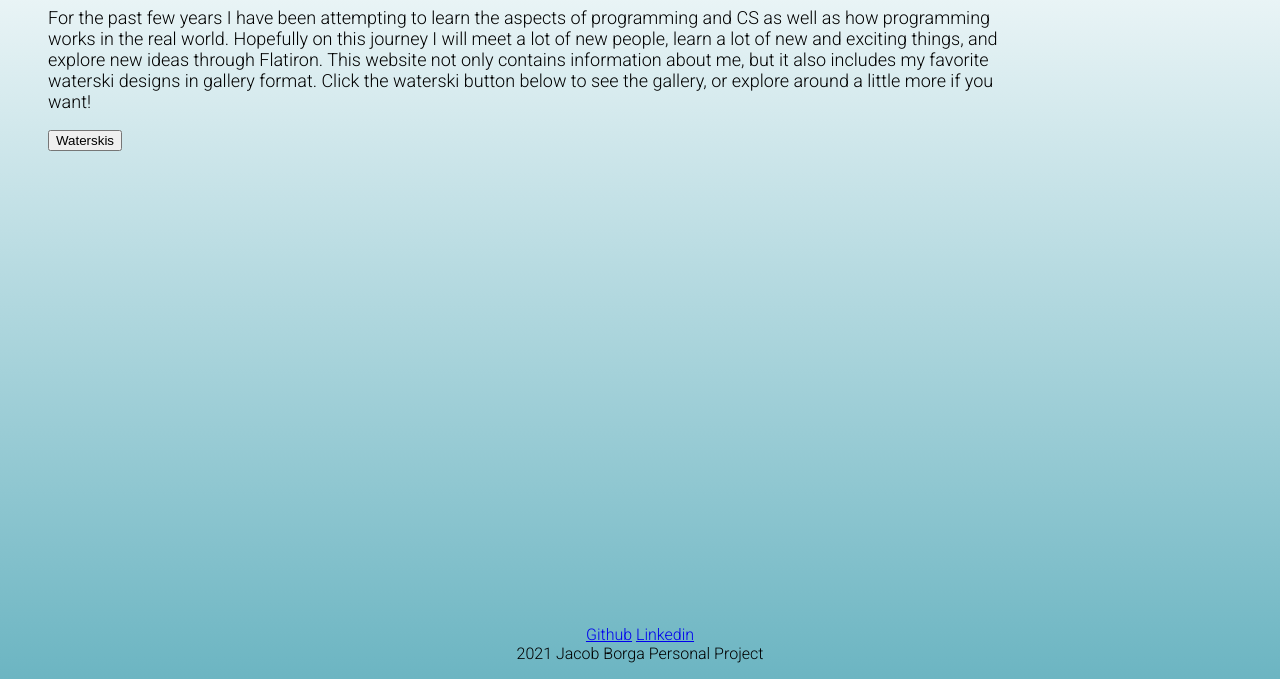
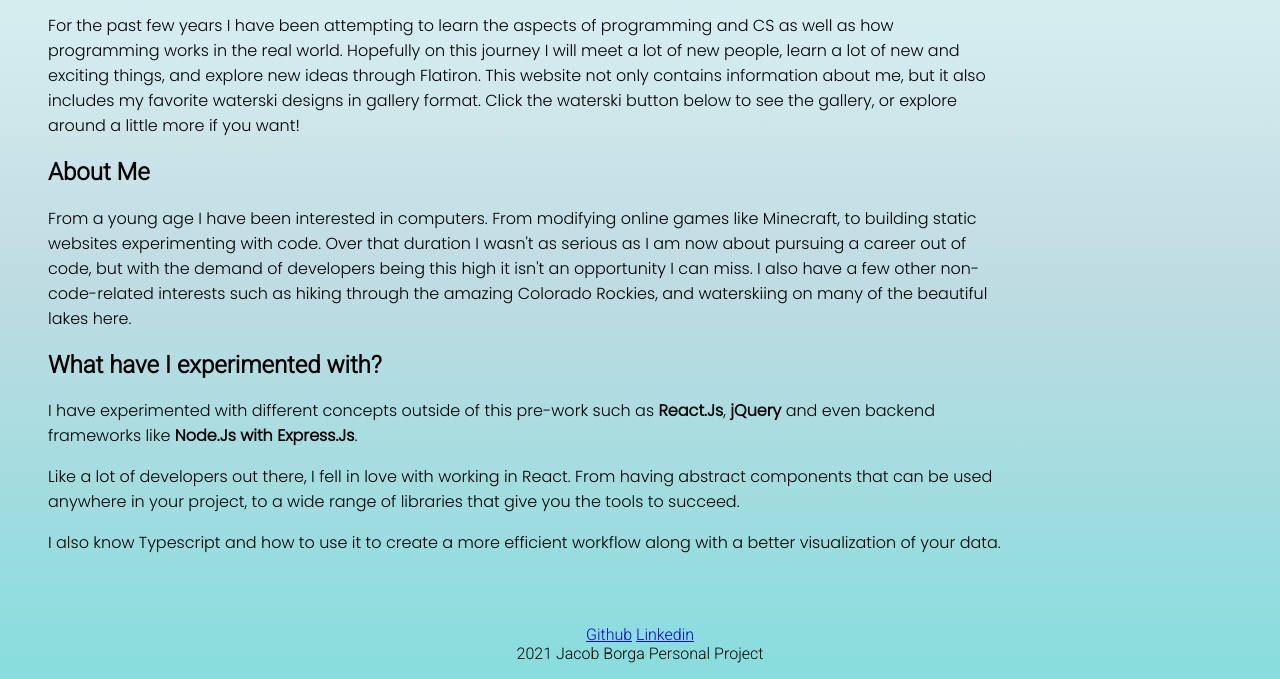
Before and after one commit to jacobborga/PreworkProject, a plain HTML site: page index.html in a window 1280 px wide. Shown: the part 121-800 px from the top of the page. Drawn offline with Linux system fonts and the light colour scheme.

Commit message:
Simple button nav & background gradient

```diff
--- a/index.html
+++ b/index.html
@@ -5,19 +5,42 @@
 	<title>Jacob Borga</title>
 	<link rel="preconnect" href="https://fonts.gstatic.com">
 	<link href="https://fonts.googleapis.com/css2?family=Roboto:wght@300&display=swap" rel="stylesheet">
+	<link rel="preconnect" href="https://fonts.gstatic.com">
+	<link href="https://fonts.googleapis.com/css2?family=Poppins:wght@300&display=swap" rel="stylesheet">
 	<link href="./style.css" rel="stylesheet" type="text/css" />
 </head>
 
 <body onload="initialize()">
 	<section id="main">
-		<h2 id="header">Introduction</h2>
+		<div class="introduction-container">
+			<h2 id="introductionHeader">Introduction</h2>
 			<p>Welcome to my personal site where I will demonstrate what I learned through the Flatiron pre-course work
 				including HTML, CSS, and JS.</p>
 			<p>For the past few years I have been attempting to learn the aspects of programming and CS as well as how
-			programming works in the real world. Hopefully on this journey I will meet a lot of new people, learn a lot
+				programming works in the real world. Hopefully on this journey I will meet a lot of new people, learn a
+				lot
 				of new and exciting things, and explore new ideas through Flatiron. This website not only contains
 				information about me, but it also includes my favorite waterski designs in gallery format. Click the
 				waterski button below to see the gallery, or explore around a little more if you want!</p>
+		</div>
+		<div class="about-me-container">
+			<h2 id="aboutMeHeader">About Me</h2>
+			<p>From a young age I have been interested in computers. From modifying online games like Minecraft, to
+				building static websites experimenting with code. Over that duration I wasn't as serious as I am now
+				about pursuing a career out of code, but with the demand of developers being this high it isn't an
+				opportunity I can miss. I also have a few other non-code-related interests such as hiking through the
+				amazing Colorado Rockies, and waterskiing on many of the beautiful lakes here.</p>
+		</div>
+		<div className="experiment-container">
+			<h2 id="experimentHeader">What have I experimented with?</h2>
+			<p>I have experimented with different concepts outside of this pre-work such as <b>React.Js</b>,
+				<b>jQuery</b> and even backend frameworks like <b>Node.Js with Express.Js</b>.</p>
+			<p>Like a lot of developers out there, I fell in love with working in React. From having abstract components
+				that can be used anywhere in your project, to a wide range of libraries that give you the tools to
+				succeed.</p>
+			<p>I also know Typescript and how to use it to create a more efficient workflow along with a better
+				visualization of your data.</p>
+		</div>
 		<button id="navToWaterski">Waterskis</button>
 	</section>
 	<section class="hide" id="waterski">
--- a/style.css
+++ b/style.css
@@ -9,18 +9,41 @@ body {
 	height: 90%;
 	padding: 0;
 	margin: 0 auto;
-	background: linear-gradient(rgb(255, 255, 255), rgb(108, 181, 194));
+	background: linear-gradient(rgb(225, 246, 247), rgb(191, 220, 226), rgb(135, 221, 221));
 	background-repeat: no-repeat;
 }
 
-section#main {
+section#main,
+section#waterski {
 	height: auto;
 	width: 75%;
 	margin-left: 3rem;
 }
 
+section#main h2 {
+	font-weight: 1000;
+}
+
+
 section#main p {
-	font-size: 18px;
+	font-size: 16px;
+	font-family: 'Poppins', sans-serif;
+	font-weight: 500;
+}
+
+section#main button {
+	font-family: 'Poppins', sans-serif;
+	position: absolute;
+	border: rgba(99, 99, 99, 0.5) solid 1px;
+	width: 150px;
+	height: 50px;
+	right: 5rem;
+	top: 4rem;
+	font-size: 16px;
+}
+
+section#main button:hover {
+	background: rgb(235, 235, 235);
 }
 
 section#footer {
```
Lines whose indentation alone changed are shown as unchanged.
